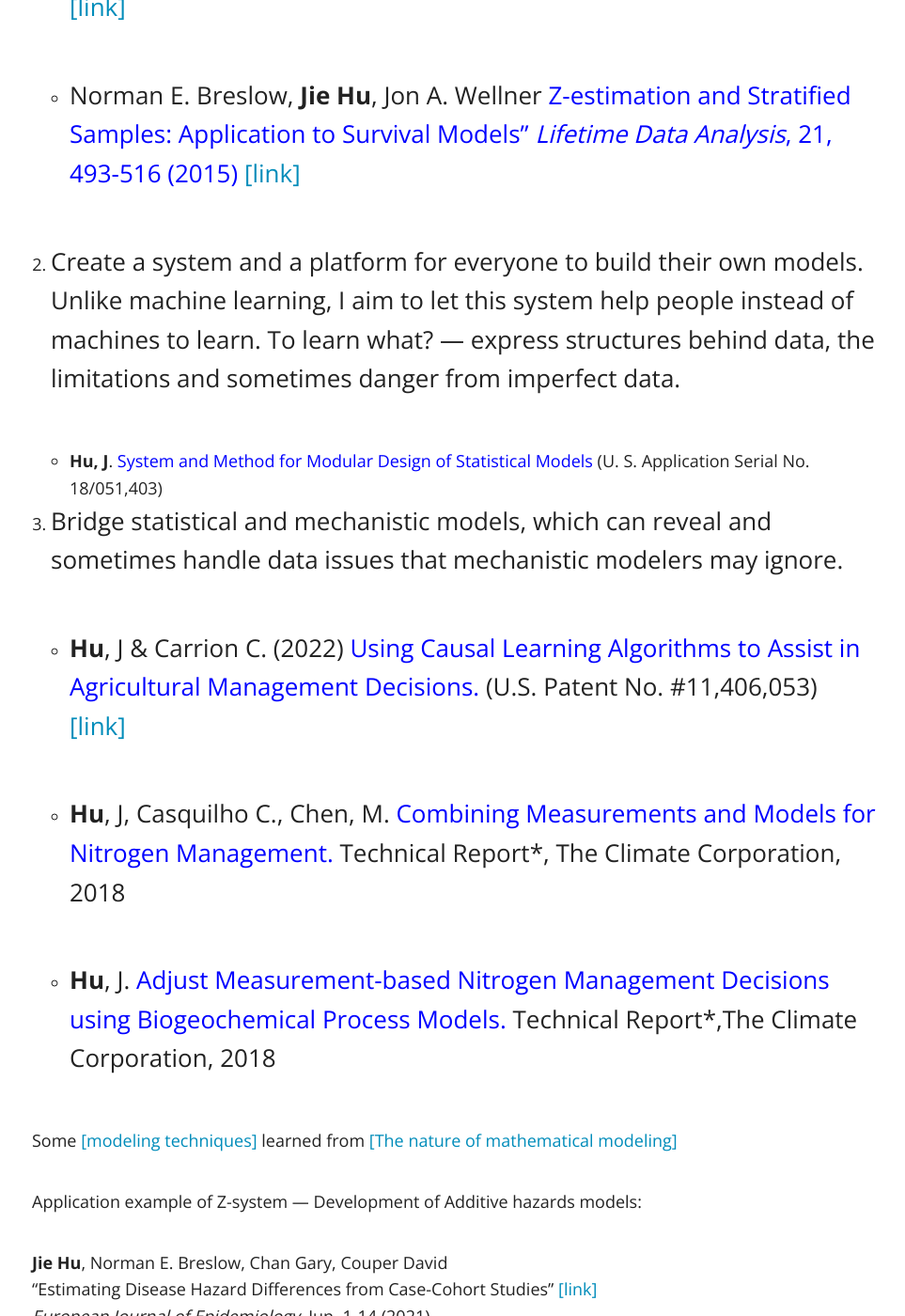
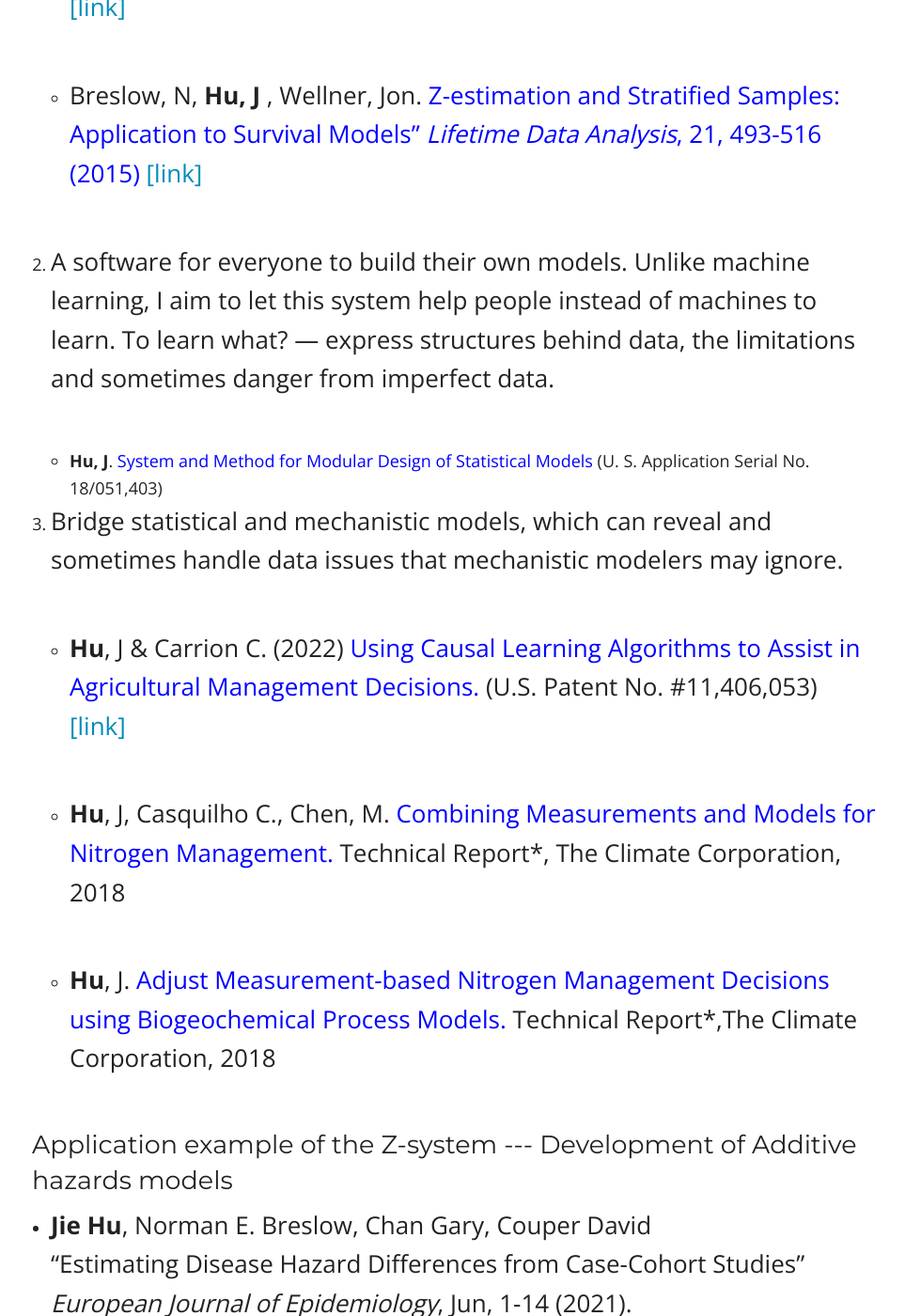
Before and after one commit to katehu/katehu.github.io, a Jekyll site: the page built from models.md, in a window 1280 px wide and 1400 px high, scrolled down 570 px. Shown: the whole window at 94% size, without its empty margins (156-1119 px from the left). Built offline with Jekyll 4.4.1, drawn with Linux system fonts in a browser that asks for light colours; nearby versions of some CDN libraries; some of the changed text lies outside the part shown.

Commit message:
Update models.md

```diff
--- a/models.md
+++ b/models.md
@@ -12,9 +12,9 @@
    - **Hu, J** <span style=" color: blue;"> A Z-estimation system for two-phase sampling with applications to additive hazards models and epidemiologic studies </span> *University of Washington ResearchWorks Archive* PhD Diss. Chapters 1 & 2. (2014).
 [[link]](https://digital.lib.washington.edu/researchworks/handle/1773/27427) <br/>
 
-   - Norman E. Breslow, **Jie Hu**, Jon A. Wellner <span style=" color: blue;">Z-estimation and Stratified Samples: Application to Survival Models” *Lifetime Data Analysis*, 21, 493-516 (2015)</span> [[link]](https://www.ncbi.nlm.nih.gov/pmc/articles/PMC4503541/) <br/>
+   - Breslow, N, **Hu, J** , Wellner, Jon.  <span style=" color: blue;">Z-estimation and Stratified Samples: Application to Survival Models” *Lifetime Data Analysis*, 21, 493-516 (2015)</span> [[link]](https://www.ncbi.nlm.nih.gov/pmc/articles/PMC4503541/) <br/>
 
-2. Create a system and a platform for everyone to build their own models. Unlike  machine learning, I aim to let this system help people instead of machines to learn. To learn what? --- express structures behind data, the limitations and sometimes danger from imperfect data.
+2. A software for everyone to build their own models. Unlike  machine learning, I aim to let this system help people instead of machines to learn. To learn what? --- express structures behind data, the limitations and sometimes danger from imperfect data.
 
    - **Hu, J**. <span style=" color: blue;">System and Method for Modular Design of Statistical Models </span> (U. S. Application Serial No. 18/051,403) <br/>
 
@@ -31,34 +31,30 @@
 Biogeochemical Process Models.</span> Technical Report*,The Climate Corporation, 2018<br/>
 
 
+<h3 style="font-weight: normal"> Application example of the Z-system --- Development of Additive hazards models </h3>
 
-Some [[modeling techniques]](https://fab.cba.mit.edu/classes/864.23/people/Kate/index.html) learned from [[The nature of mathematical modeling]](https://fab.cba.mit.edu/classes/864.23/)
+   -   **Jie Hu**, Norman E. Breslow, Chan Gary, Couper David<br/> “Estimating Disease Hazard Differences from Case-Cohort Studies” *European Journal of Epidemiology*, Jun, 1-14 (2021). <br/> [[link]](https://link.springer.com/article/10.1007/s10654-021-00739-3)<br/>
 
 
 
-
-
-Application example of Z-system --- Development of Additive hazards models:
-
-**Jie Hu**, Norman E. Breslow, Chan Gary, Couper David<br/>
-“Estimating Disease Hazard Differences from Case-Cohort Studies” [[link]](https://link.springer.com/article/10.1007/s10654-021-00739-3)<br/>
-*European Journal of Epidemiology*, Jun, 1-14 (2021). <br/>
-*<small> This article includes methods and software for improving inference precision by leveraging auxiliary variables.<small> <br/>
-
-
-An R package:<br/>
-**Jie Hu** "Fit Additive Hazards Models for Survival Analysis", CRAN - Package *addhazard* (2020). [[link1]](https://github.com/katehu/addhazard) [[link2]](https://cran.r-project.org/web/packages/addhazard/index.html)<br/>
+   - An R package:<br/>
+   **Jie Hu** "Fit Additive Hazards Models for Survival Analysis", CRAN - Package *addhazard* (2020). [[link1]](https://github.com/katehu/addhazard) [[link2]](https://cran.r-project.org/web/packages/addhazard/index.html)<br/>
 [[link to A user's manual]](https://cran.r-project.org/web/packages/addhazard/addhazard.pdf)
 
-An R shiny app:<br/>
+   - An R shiny app:<br/>
 Victoria Ding and **Jie Hu** Shinyapp *Additive Hazards* [[link]](https://addhazard.shinyapps.io/addhazard_shiny/?_ga=2.22828659.979974368.1670686069-1357428355.1670686069) <br/>
 
-Tutorial1 - Analysis of a National Wilms Tumor Study dataset [[link to analysis code]](https://www.mn.uio.no/math/english/research/groups/statistics-data-science/handbook-of-case-control-studies/chapter-17/bc_ah_analysis_for_table_17.4.html) <br/>
+   - Tutorial1 - Analysis of a National Wilms Tumor Study dataset [[link to analysis code]](https://www.mn.uio.no/math/english/research/groups/statistics-data-science/handbook-of-case-control-studies/chapter-17/bc_ah_analysis_for_table_17.4.html) <br/>
 hosted by *Department of Mathematics, University of Oslo* <br/>
 
-Tutorial2 - Analysis of an Atherosclerosis Risk in Communities Study (ARIC) dataset
+  - Tutorial2 - Analysis of an Atherosclerosis Risk in Communities Study (ARIC) dataset
 [[link to analysis code]](https://static-content.springer.com/esm/art%3A10.1007%2Fs10654-021-00739-3/MediaObjects/10654_2021_739_MOESM1_ESM.pdf) [[link to scientific questions]](https://link.springer.com/article/10.1007/s10654-021-00739-3) <br/>
 hosted by *European Journal of Epidemiology*, Jun, 1-14 (2021).<br/>
+
+Other links:
+
+- Some [[modeling techniques]](https://fab.cba.mit.edu/classes/864.23/people/Kate/index.html)
+- [[The nature of mathematical modeling]](https://fab.cba.mit.edu/classes/864.23/)
 
 
 
```
